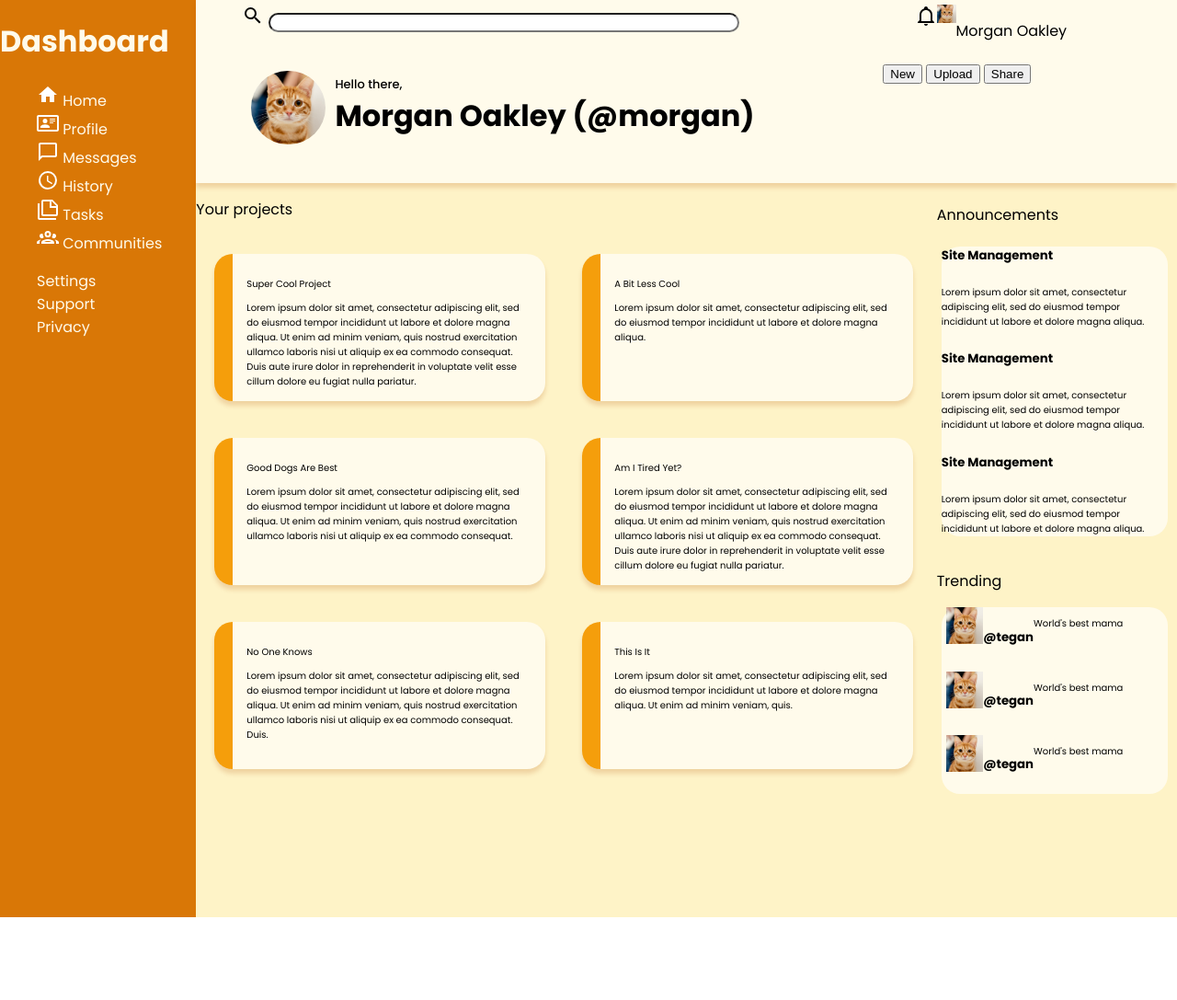
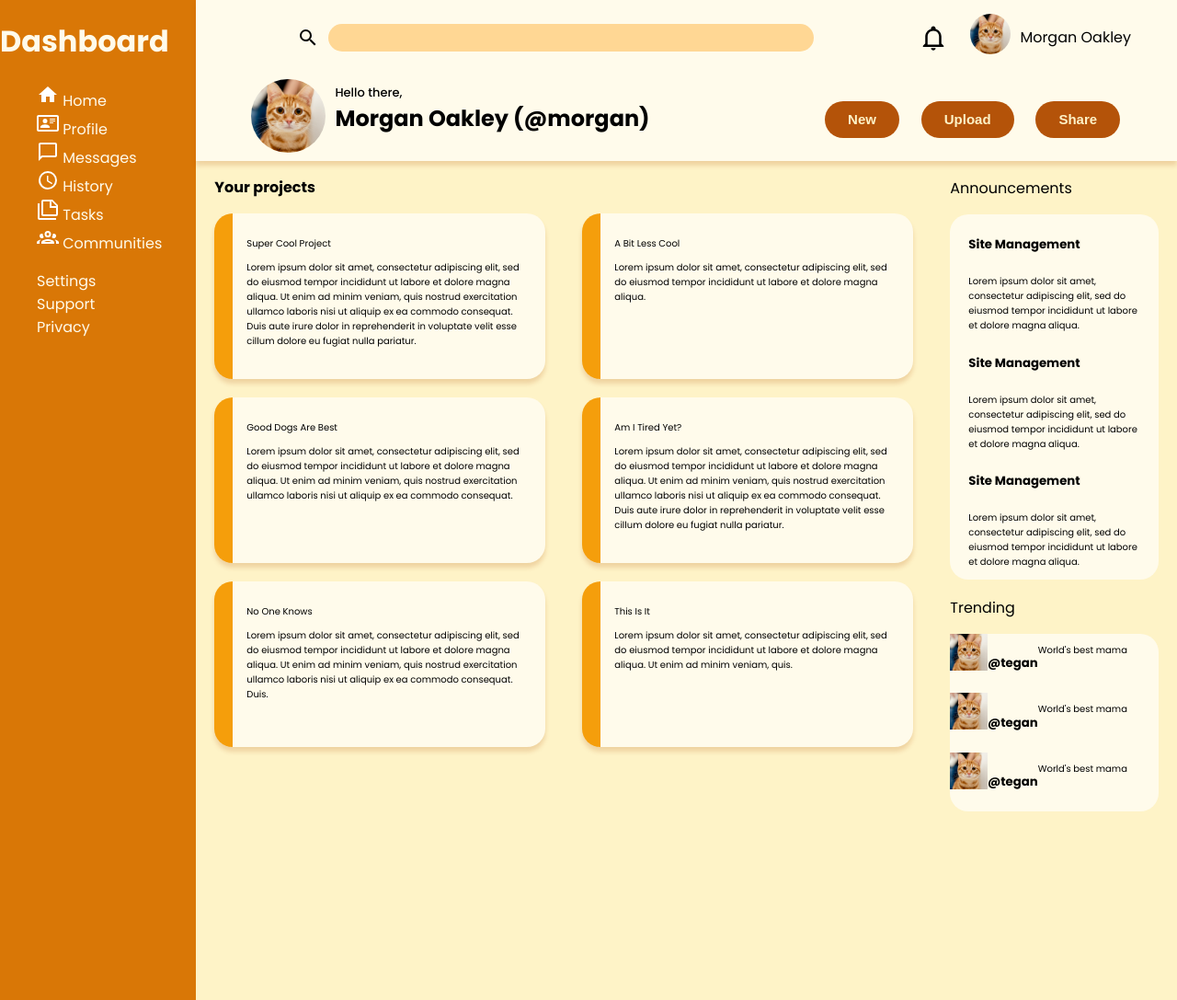
Before and after one commit to SashaNein/dashboard, a plain HTML site: page index.html in a window 1280 px wide. Shown: the whole page at 92% size. Before the commit the page ends 997 px from the top, so only its background shows below. Drawn offline with Linux system fonts and the light colour scheme.

Commit message:
It is in the working state. Finlize it if you feel like; otherwise it looks sorta okay

```diff
--- a/index.html
+++ b/index.html
@@ -48,11 +48,11 @@
 </div>
 <div id="header">
 	<div id="search">
-		<svg class = "icon" xmlns="http://www.w3.org/2000/svg" viewBox="0 0 24 24"><path d="M9.5,3A6.5,6.5 0 0,1 16,9.5C16,11.11 15.41,12.59 14.44,13.73L14.71,14H15.5L20.5,19L19,20.5L14,15.5V14.71L13.73,14.44C12.59,15.41 11.11,16 9.5,16A6.5,6.5 0 0,1 3,9.5A6.5,6.5 0 0,1 9.5,3M9.5,5C7,5 5,7 5,9.5C5,12 7,14 9.5,14C12,14 14,12 14,9.5C14,7 12,5 9.5,5Z" /></svg>
+		<svg class = "icon" id="search-icon" xmlns="http://www.w3.org/2000/svg" viewBox="0 0 24 24"><path d="M9.5,3A6.5,6.5 0 0,1 16,9.5C16,11.11 15.41,12.59 14.44,13.73L14.71,14H15.5L20.5,19L19,20.5L14,15.5V14.71L13.73,14.44C12.59,15.41 11.11,16 9.5,16A6.5,6.5 0 0,1 3,9.5A6.5,6.5 0 0,1 9.5,3M9.5,5C7,5 5,7 5,9.5C5,12 7,14 9.5,14C12,14 14,12 14,9.5C14,7 12,5 9.5,5Z" /></svg>
 		<input type="search" name="">
 	</div>
 	<div id="user-info">
-		<svg class="icon" xmlns="http://www.w3.org/2000/svg" viewBox="0 0 24 24"><path d="M10 21H14C14 22.1 13.1 23 12 23S10 22.1 10 21M21 19V20H3V19L5 17V11C5 7.9 7 5.2 10 4.3V4C10 2.9 10.9 2 12 2S14 2.9 14 4V4.3C17 5.2 19 7.9 19 11V17L21 19M17 11C17 8.2 14.8 6 12 6S7 8.2 7 11V18H17V11Z" /></svg>
+		<svg class="icon" xmlns="http://www.w3.org/2000/svg" id="user-icon" viewBox="0 0 24 24"><path d="M10 21H14C14 22.1 13.1 23 12 23S10 22.1 10 21M21 19V20H3V19L5 17V11C5 7.9 7 5.2 10 4.3V4C10 2.9 10.9 2 12 2S14 2.9 14 4V4.3C17 5.2 19 7.9 19 11V17L21 19M17 11C17 8.2 14.8 6 12 6S7 8.2 7 11V18H17V11Z" /></svg>
 		<div id='profile-pic'><img src="img/cat.jpg"></div>
 		<p>Morgan Oakley</p>
 	</div>
@@ -70,7 +70,7 @@
 </div>
 <div id="main-content">
 	<div>
-	<p>Your projects</p>
+	<p id='p-project'>Your projects</p>
 		<div id="your-projects">
 		<div class="card">
 			<p>Super Cool Project</p>
--- a/style.css
+++ b/style.css
@@ -6,7 +6,7 @@ body {
 
 #grid-container {
 	display: grid;
-	grid-template-rows: repeat(5, 1fr);
+	grid-template-rows: repeat(5, 175px);
 	grid-template-columns: repeat(6, 1fr);
 	height: 100%;
 }
@@ -18,26 +18,43 @@ body {
 	grid-template-rows: repeat(5, auto);
 	box-shadow: 0 5px 5px rgba(180, 83, 9, 0.2);
 	z-index: 2;
-	padding: 5px 50px;
+	padding: 5px 50px 0 50px;
 
 }
 #search {
 
 	grid-row: 1/1;
 	grid-column: 1/6;
+	display: flex;
+	align-items: center;
+	justify-content: end;
+}
+#search-icon {
+	padding-right: 10px;
 }
 #search input {
-	width: 70%;
+	background-color:#ffd794 ;
+	border: none;
+	width: 85%;
 	border-radius: 50px;
+	height: 30px;
 }
 #user-info {
 
 	grid-row: 1/1;
 	grid-column: 6/8;
 	display: flex;
+	align-items: center;
+	justify-content: end;
+}
+#user-icon {
+	height: 30px;
+	margin-right: 15px;
 }
 #profile-pic img {
-	height: 20px;
+	height: 44px;
+	border-radius: 50px;
+	margin: 10px;
 }
 
 #big-profile-pic img {
@@ -53,6 +70,7 @@ body {
 }
 #welcome h1{
 	margin: 0;
+	font-size: 1.5em;
 }
 #welcome p {
 	font-size: 13px;
@@ -63,10 +81,24 @@ body {
 #dash-buttons {
 
 	grid-row: 2/5;
-	grid-column: 5/8;
+	grid-column: 6/8;
+	display: flex;
+	align-items: center;
+	justify-content: space-around;
 
 }
 
+#dash-buttons button {
+	height: 40px;
+  width: auto;
+  padding: 10px 25px;
+  border-radius: 50px;
+  border: none;
+  background-color: #b45309;
+  color: #fef3c7;
+  font-size: 15px;
+  font-weight: bold;
+}
 #main-content {
 	background-color: #fef3c7;
 	grid-row: 2/9;
@@ -74,6 +106,10 @@ body {
 	display: grid;
   	grid-template-columns: 3fr 1fr;
 
+}
+#p-project {
+	margin-left: 20px;
+	font-weight: bold;
 }
 #your-projects {
 	display: grid;
@@ -83,7 +119,7 @@ body {
 
 div.card {
 	background-color: #fffbeb;
-	margin: 20px;
+	margin: 0 20px 20px 20px;
 	padding: 15px;
 	border-radius: 20px;
 	border-left: solid 20px #f59e0b;
@@ -100,8 +136,7 @@ div.card p {
 	grid-template-rows: repeat(2, 1fr);
 }
 #other div {
-
-	margin: 2%;
+	padding: 1px 20px;
 }
 .box {
 	background-color: #fffbeb;
@@ -117,6 +152,10 @@ div.card p {
 	display: flex;
 }
 
+#trending div {
+	padding: 0;
+}
+
 #sidebar {
 	background-color: #d97706;
 	color: #fffbeb;
```
